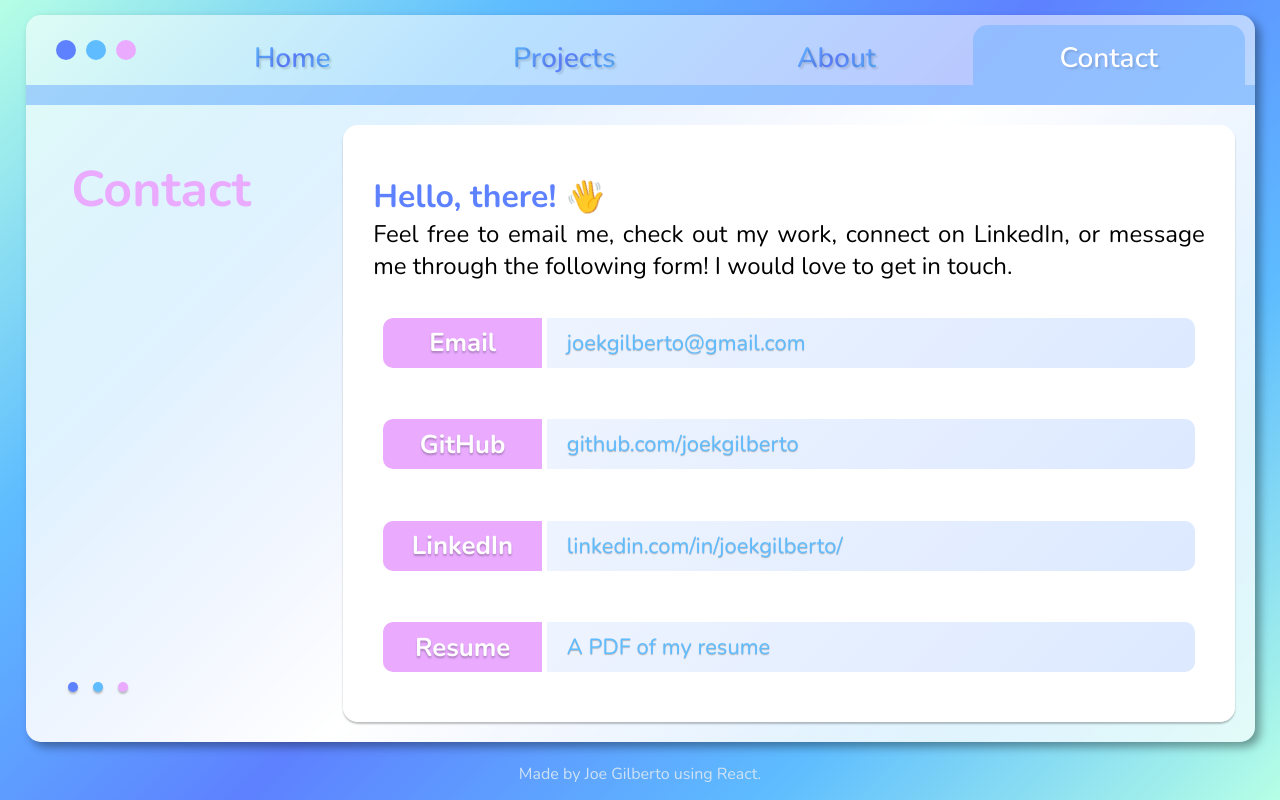
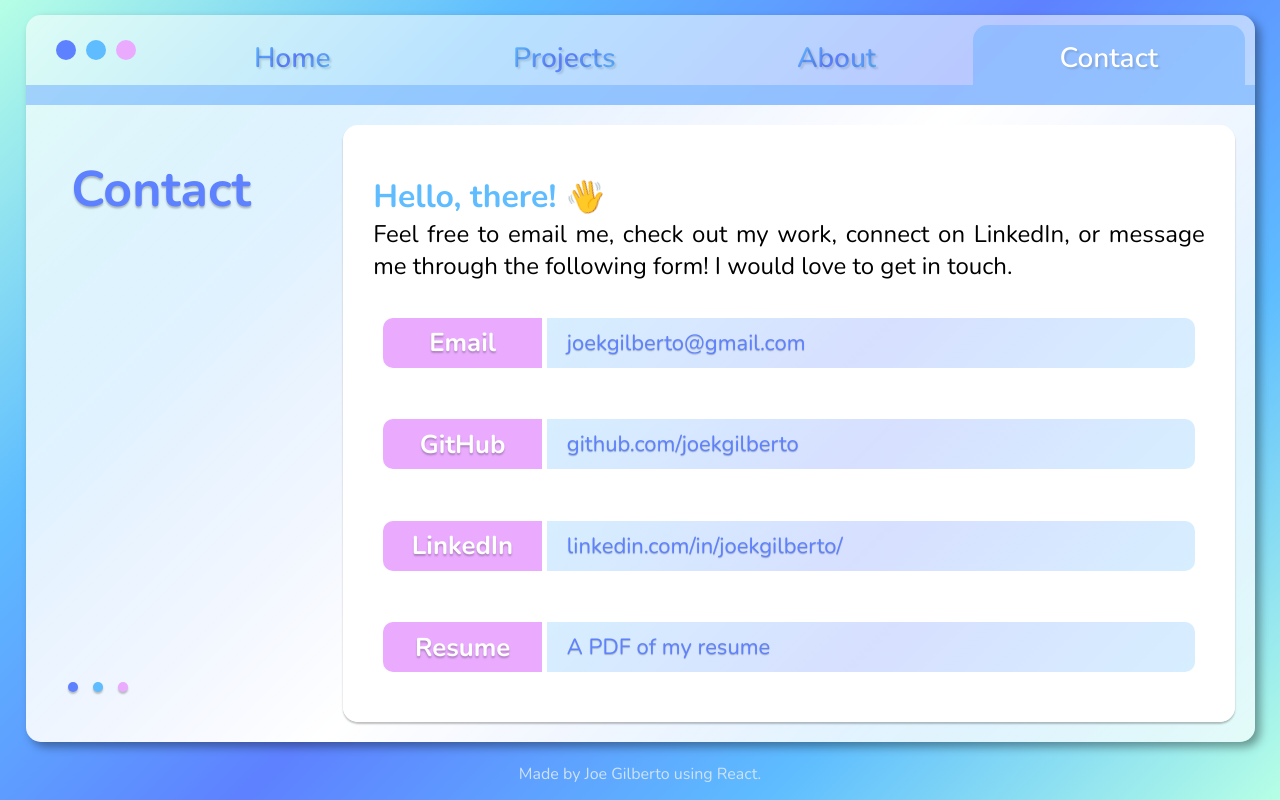
Before and after one commit to joekgilberto/portfolio, a React (Create React App) app: page /contact in a window 1280 px wide. Built offline with nearby package versions, Linux system fonts and the light colour scheme.

Commit message:
updates styling About and Contact

```diff
--- a/src/components/Post/Project.css
+++ b/src/components/Post/Project.css
@@ -29,7 +29,7 @@
 
 }
 
-.project-title h1 {
+.project-title h3 {
     font-size: 35px;
     margin: 0;
 }
--- a/src/components/Post/Project.jsx
+++ b/src/components/Post/Project.jsx
@@ -7,7 +7,7 @@ export default function Project({ project, idx }) {
         <section className="project" style={{ animation: `rise 1s forwards ${idx - (.75 * idx)}s` }}>
             <div className="project-top">
                 <div className="project-title">
-                    <h1 className="purple-text">{project.name}</h1>
+                    <h3 className="purple-text">{project.name}</h3>
                 </div>
                 <img className="project-img" src={require(`../../assets/${project.image}`)} />
                 <Flare side={'inline'} />
@@ -18,14 +18,14 @@ export default function Project({ project, idx }) {
             </div>
             <div className="project-bottom">
                 <div className="project-buttons">
+                    <a href={project.repo} target="_blank">
+                        <button className='purple'>GitHub</button>
+                    </a>
                     {project.live ?
                         <a href={project.live} target="_blank">
                             <button className='pink'>Live</button>
                         </a>
                         : null}
-                    <a href={project.repo} target="_blank">
-                        <button className='purple'>GitHub</button>
-                    </a>
                 </div>
             </div>
         </section>
--- a/src/pages/About/About.css
+++ b/src/pages/About/About.css
@@ -10,10 +10,11 @@
     align-items: flex-start;
 }
 
-.About h1 {
+.About h2 {
     font-size: 50px;
     margin: 0 0 15px 0;
     text-align: center;
+    text-shadow: 0px 2px 2px #00000040;
 }
 
 .skills{
@@ -159,7 +160,7 @@
         padding: 0 20px 20px 20px;
     }
 
-    .About h1 {
+    .About h2 {
         text-align: start;
         margin: 0 0 0 40px;
     }
--- a/src/pages/About/About.jsx
+++ b/src/pages/About/About.jsx
@@ -23,33 +23,35 @@ function About({ setPage }) {
     function loaded() {
         return (
             <section className="About">
-                <h1 className="pink-text">About</h1>
+                <h2 className="purple-text">About</h2>
                 <div className="content">
                     <div className="info">
                         <div className="bio">
                             <div className="quick-facts">
                                 <div className="fact-one">
                                     <img src={require(`../../assets/${about.resumeIcon}`)} alt='resume' />
-                                    <p><a className="blue-text" href={about.resume} target="_blank">Resume</a></p>
+                                    <a className="pink-text" href={about.resume} target="_blank">
+                                        <p>Resume</p>
+                                    </a>
                                 </div>
                                 <div className="fact-two">
                                     <img src={require(`../../assets/${about.locationIcon}`)} alt='resume' />
-                                    <p className="purple-text">{about.location}</p>
+                                    <p className="blue-text">{about.location}</p>
                                 </div>
                                 <div className="fact-three">
                                     <img src={require(`../../assets/${about.codingIcon}`)} alt='resume' />
-                                    <p className="purple-text">{about.coding}</p>
+                                    <p className="blue-text">{about.coding}</p>
                                 </div>
                             </div>
                             <div className="skills">
-                                {about.skills?.map((skill,idx)=>{
+                                {about.skills?.map((skill, idx) => {
                                     return <p key={idx} style={{
-                                        border: `2px solid ${idx%3===1?'#ff68b8ff'
-                                        :idx%3===2?'#4a86e8ff'
-                                        :'#5acc29ff'}`,
-                                        animation: `appear .5s forwards ${idx%3===1?'1.75s'
-                                        :idx%3===2?'2s'
-                                        :'2.25s'}`
+                                        border: `2px solid ${idx % 3 === 1 ? '#5e81ff'
+                                            : idx % 3 === 2 ? '#5ebcff'
+                                                : '#eaabff'}`,
+                                        animation: `appear .5s forwards ${idx % 3 === 1 ? '1.75s'
+                                            : idx % 3 === 2 ? '2s'
+                                                : '2.25s'}`
                                     }} >{skill}</p>
                                 })}
                             </div>
--- a/src/pages/Contact/Contact.css
+++ b/src/pages/Contact/Contact.css
@@ -6,9 +6,10 @@
     padding: 20px;
 }
 
-.Contact h1 {
+.Contact h2 {
     font-size: 50px;
     margin: 0;
+    text-shadow: 0px 2px 2px #00000040;
 }
 
 .Contact .Flare.upward {
@@ -39,7 +40,7 @@
     gap: 10px;
 }
 
-.hello-there h2 {
+.hello-there h3 {
     font-size: 32px;
     margin: 20px 0 0 0;
 }
@@ -173,7 +174,7 @@
     }
 
     .contact-link p{
-        background-image: linear-gradient(135deg, #EEF4FF, #dce9ff);
+        background-image: linear-gradient(135deg, #5ebcff40, #5e81ff40, #5ebcff40);
     }
 }
 
--- a/src/pages/Contact/Contact.jsx
+++ b/src/pages/Contact/Contact.jsx
@@ -30,14 +30,15 @@ function Contact({ setPage }) {
         return (
             <section className="Contact">
                 <div className="contact-sidebar">
-                    <h1 className="pink-text">Contact</h1>
+                    <h2 className="purple-text">Contact</h2>
                     <Flare side={'upward'} />
 
                 </div>
                 <div className="contact-info">
                     <div className="hello-there">
                         <div className="hello-there-title">
-                            <h2 className="purple-text">Hello, there!</h2><h2 className="wave">👋</h2>
+                            <h3 className="blue-text">Hello, there!</h3>
+                            <h3 className="wave">👋</h3>
                         </div>
                         <p>Feel free to email me, check out my work, connect on LinkedIn, or message me through the following form!  I would love to get in touch.</p>
                     </div>
@@ -46,7 +47,7 @@ function Contact({ setPage }) {
                             return (
                                 <div className="contact-link" key={idx} style={{ animation: `rise .5s forwards ${idx - (.75 * idx)}s` }}>
                                     <h3 className="pink">{c.name}</h3>
-                                    <p><a className="blue-text" href={c.link} target="_blank">{width>=500?c.linkText:c.linkShort}</a></p>
+                                    <p><a className="purple-text" href={c.link} target="_blank">{width>=500?c.linkText:c.linkShort}</a></p>
                                 </div>
                             )
                         })}
--- a/src/pages/Projects/Projects.css
+++ b/src/pages/Projects/Projects.css
@@ -15,7 +15,7 @@
     border-radius: 15px;
 }
 
-.project-header h1 {
+.project-header h2 {
     font-size: 40px;
     margin: 0;
     text-shadow: 0px 2px 2px #00000040;
--- a/src/pages/Projects/Projects.jsx
+++ b/src/pages/Projects/Projects.jsx
@@ -27,7 +27,7 @@ function Projects({ page, setPage }) {
     return (
         <section className="Projects">
             <div className="project-header">
-                <h1 className="purple-text">Projects</h1>
+                <h2 className="purple-text">Projects</h2>
                 <Flare side={'right'} />
             </div>
             <div className="feed">
```
